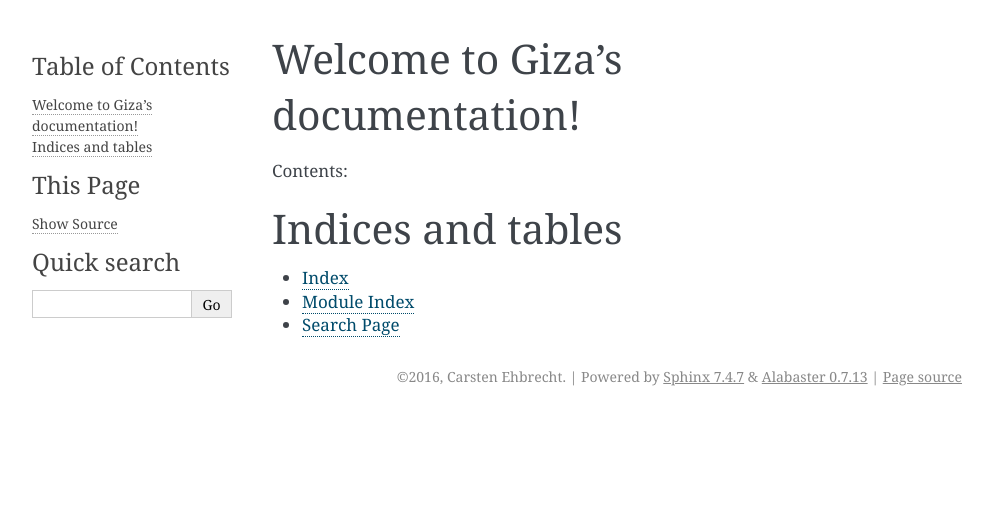
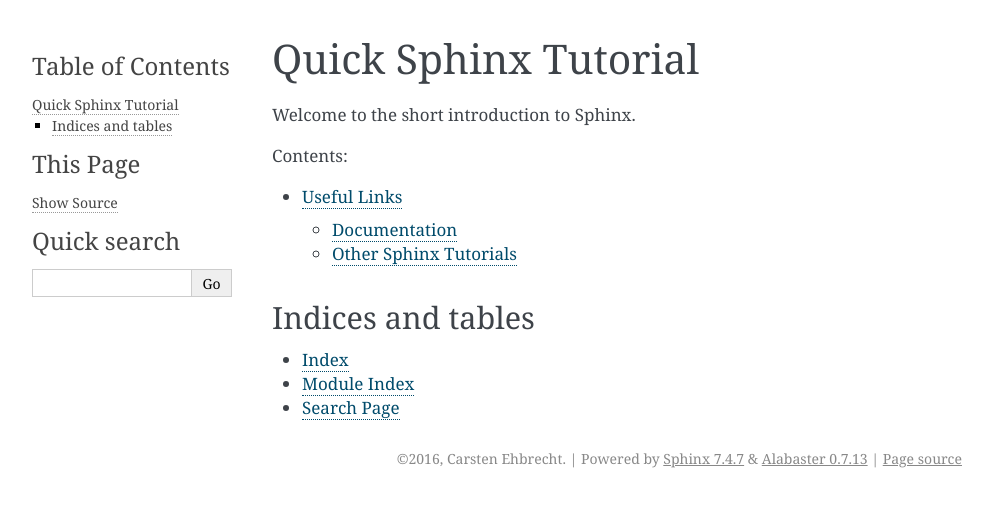
Before and after one commit to cehbrecht/quick-sphinx-tutorial, a Sphinx documentation site: the page built from docs/source/index.rst, in a window 1280 px wide. Shown: the top 507 px of the page, without its empty margins (148-1141 px from the left). Built offline with Sphinx 7.4.7, drawn with Linux system fonts in a browser that asks for light colours.

```diff
--- a/docs/source/index.rst
+++ b/docs/source/index.rst
@@ -3,13 +3,19 @@
    You can adapt this file completely to your liking, but it should at least
    contain the root `toctree` directive.
 
-Welcome to Giza's documentation!
-================================
+=====================
+Quick Sphinx Tutorial
+=====================
+
+Welcome to the short introduction to Sphinx.
+
 
 Contents:
 
 .. toctree::
    :maxdepth: 2
+
+   appendix
 
 
 
```
Also changed, not shown: docs/source/appendix.rst (added, +15 -0 lines), 1 other file.
